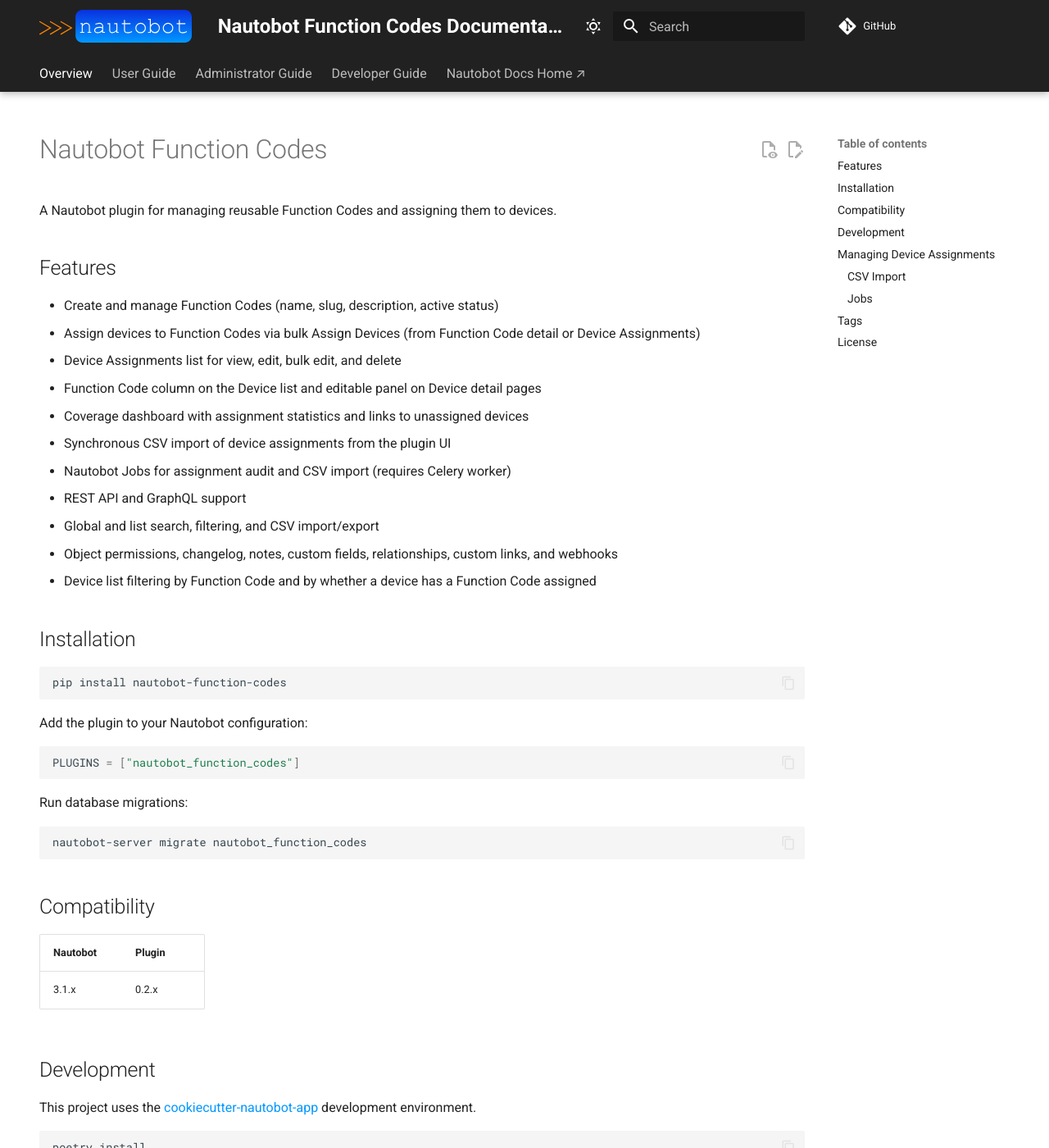
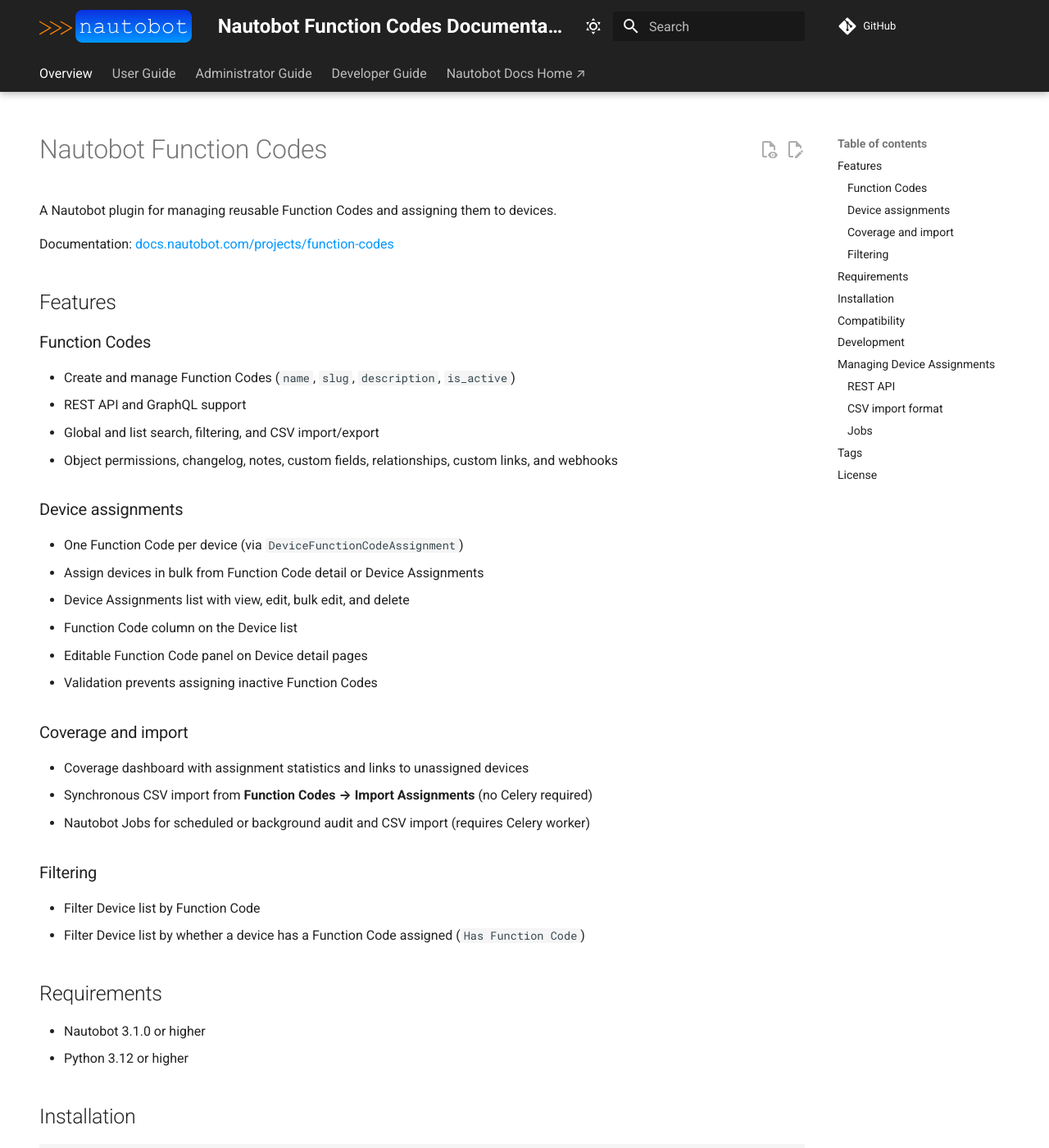
Before and after one commit to hibulla/nautobot-function-codes, an MkDocs documentation site: the page built from docs/index.md, in a window 1280 px wide and 1400 px high. Shown: the whole window at 82% size. Built offline with MkDocs 1.6.1 and Material for MkDocs 9.7.7, drawn with Linux system fonts in a browser that asks for light colours; comment, search, counter and statistics services are not loaded; some of the changed text lies outside the part shown.

Commit message:
project update

````diff
--- a/README.md
+++ b/README.md
@@ -2,19 +2,41 @@
 
 A Nautobot plugin for managing reusable Function Codes and assigning them to devices.
 
+Documentation: [docs.nautobot.com/projects/function-codes](https://docs.nautobot.com/projects/function-codes/en/latest/)
+
 ## Features
 
-- Create and manage Function Codes (name, slug, description, active status)
-- Assign devices to Function Codes via bulk Assign Devices (from Function Code detail or Device Assignments)
-- Device Assignments list for view, edit, bulk edit, and delete
-- Function Code column on the Device list and editable panel on Device detail pages
-- Coverage dashboard with assignment statistics and links to unassigned devices
-- Synchronous CSV import of device assignments from the plugin UI
-- Nautobot Jobs for assignment audit and CSV import (requires Celery worker)
+### Function Codes
+
+- Create and manage Function Codes (`name`, `slug`, `description`, `is_active`)
 - REST API and GraphQL support
 - Global and list search, filtering, and CSV import/export
 - Object permissions, changelog, notes, custom fields, relationships, custom links, and webhooks
-- Device list filtering by Function Code and by whether a device has a Function Code assigned
+
+### Device assignments
+
+- One Function Code per device (via `DeviceFunctionCodeAssignment`)
+- Assign devices in bulk from Function Code detail or Device Assignments
+- Device Assignments list with view, edit, bulk edit, and delete
+- Function Code column on the Device list
+- Editable Function Code panel on Device detail pages
+- Validation prevents assigning inactive Function Codes
+
+### Coverage and import
+
+- Coverage dashboard with assignment statistics and links to unassigned devices
+- Synchronous CSV import from **Function Codes → Import Assignments** (no Celery required)
+- Nautobot Jobs for scheduled or background audit and CSV import (requires Celery worker)
+
+### Filtering
+
+- Filter Device list by Function Code
+- Filter Device list by whether a device has a Function Code assigned (`Has Function Code`)
+
+## Requirements
+
+- Nautobot 3.1.0 or higher
+- Python 3.12 or higher
 
 ## Installation
 
@@ -36,9 +58,9 @@
 
 ## Compatibility
 
-| Nautobot | Plugin |
-|----------|--------|
-| 3.1.x    | 0.2.x  |
+| Nautobot | Plugin | Python |
+|----------|--------|--------|
+| 3.1.x    | 0.2.x  | 3.12+  |
 
 ## Development
 
@@ -51,21 +73,41 @@
 invoke unittest
 ```
 
+Other useful commands:
+
+```bash
+invoke pylint
+invoke ruff
+invoke build
+```
+
 ## Managing Device Assignments
 
-Device assignments are managed from the **Function Codes** plugin UI:
+Device assignments are managed from the **Function Codes** plugin menu:
 
-1. **Function Code detail → Assign Devices** — assign many devices to that Function Code
-2. **Function Codes → Device Assignments → Add** — same bulk form with Function Code and Devices fields
-3. **Function Codes → Device Assignments** — list, edit, bulk edit, and delete existing assignments
-4. **Function Code detail → Assigned Devices** — view devices already linked to a Function Code
-5. **Device detail → Function Code** — view or update the assignment for a single device
-6. **Function Codes → Coverage** — review assignment coverage and open unassigned devices
-7. **Function Codes → Import Assignments** — upload a CSV file and apply assignments synchronously
+1. **Function Codes → Function Codes** — create and manage Function Code records
+2. **Function Code detail → Assign Devices** — assign many devices to one Function Code
+3. **Function Codes → Device Assignments → Add** — bulk form with Function Code and Devices fields
+4. **Function Codes → Device Assignments** — list, edit, bulk edit, and delete assignments
+5. **Function Code detail → Assigned Devices** — view devices linked to a Function Code
+6. **Device detail → Function Code** — view or update the assignment for a single device
+7. **Function Codes → Coverage** — review assignment coverage and open unassigned devices
+8. **Function Codes → Import Assignments** — upload a CSV file and apply assignments synchronously
 
-The REST API endpoint `/api/plugins/function-codes/device-assignments/` is also available for automation.
+### REST API
 
-### CSV Import
+| Endpoint | Description |
+|----------|-------------|
+| `/api/plugins/function-codes/function-codes/` | Function Code CRUD |
+| `/api/plugins/function-codes/device-assignments/` | Device assignment CRUD |
+
+Device list filtering examples:
+
+- `?nautobot_function_codes_function_code=acc` — devices with Function Code slug `acc`
+- `?nautobot_function_codes_has_function_code=true` — devices with any Function Code assigned
+- `?nautobot_function_codes_has_function_code=false` — devices without a Function Code
+
+### CSV import format
 
 Required columns:
 
@@ -75,16 +117,18 @@
 switch-02,
 ```
 
-Use the device name or UUID. Leave `function_code` empty to clear an assignment.
+Use the device name or UUID. Leave `function_code` empty to clear an assignment. Inactive Function Codes are rejected.
+
+The same format is used by both **Import Assignments** (UI) and the **Import Function Code Assignments** job.
 
 ### Jobs
 
 The plugin registers two Nautobot Jobs:
 
-- **Audit Function Code Assignments** — report unassigned devices and inactive assignments
+- **Audit Function Code Assignments** — report unassigned devices and assignments to inactive Function Codes
 - **Import Function Code Assignments** — import assignments from CSV via the job engine
 
-These jobs require a running Celery worker. The Coverage dashboard and Import Assignments UI work without Celery.
+Jobs require a running Celery worker. The Coverage dashboard and Import Assignments UI work without Celery.
 
 Run diagnostics after deployment:
 
--- a/pyproject.toml
+++ b/pyproject.toml
@@ -1,6 +1,6 @@
 [tool.poetry]
 name = "nautobot-function-codes"
-version = "0.1.0a0"
+version = "0.2.0"
 description = "A Nautobot plugin for managing reusable Function Codes."
 authors = ["Bartek <dev@example.com>"]
 license = "Apache-2.0"
````
Also changed, not shown: docs/admin/compatibility_matrix.md (+1 -0 lines), 1 other file.
